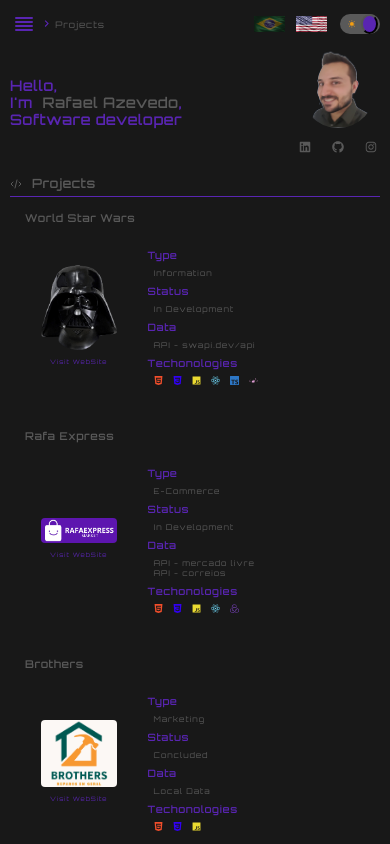
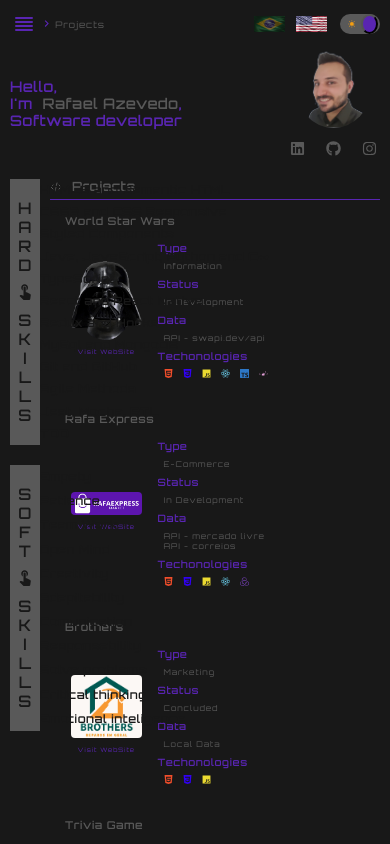
Before and after one commit to RafaelBiatoAzevedo/portifolio-Rafael-Azevedo, a React (Create React App) app: page / in a window 390 px wide. Shown: the top 844 px of the page. Built offline with nearby package versions, Linux system fonts and the light colour scheme.

Commit message:
feat: add menu soft e hard skills responsive

```diff
--- a/src/components/AsideLeft/index.tsx
+++ b/src/components/AsideLeft/index.tsx
@@ -1,18 +1,113 @@
-import { FC } from 'react';
+import { FC, useState } from 'react';
+
+import { MdTouchApp } from 'react-icons/md';
 
 import { useTheme } from 'styled-components';
 
 import { hardSkills, softSkills } from '~/utils/paths';
 
-import { Wrapper, WrapperTitle, WrapperContent } from './styles';
+import {
+  Wrapper,
+  WrapperSkills,
+  WrapperTitle,
+  WrapperContent,
+  WrapperResponsive,
+  ButtonShow,
+  WrapperShow,
+  Icon,
+} from './styles';
 
 import { Translator } from '../Translator';
 import { Text } from '../Text';
 
 export const AsideLeft: FC = (): JSX.Element => {
   const { colors, fontWeight } = useTheme();
+  const [isShowHS, setIsShowHS] = useState(false);
+  const [isShowSS, setIsShowSS] = useState(false);
+
+  const arrayHard: string[] = ['H', 'A', 'R', 'D'];
+  const arraySoft: string[] = ['S', 'O', 'F', 'T'];
+  const arraySkills: string[] = ['S', 'K', 'I', 'L', 'L', 'S'];
+
+  const handleChangeShowHS = (): void => {
+    setIsShowHS((prev) => !prev);
+  };
+
+  const handleChangeShowSS = (): void => {
+    setIsShowSS((prev) => !prev);
+  };
+
   return (
     <Wrapper>
+      <WrapperResponsive>
+        <ButtonShow onClick={handleChangeShowHS}>
+          {arrayHard.map((letter) => (
+            <Text
+              title={letter}
+              color={colors.primary}
+              size="2.5rem"
+              weight={fontWeight.bold}
+            />
+          ))}
+          <br />
+          <Icon>
+            <MdTouchApp />
+          </Icon>
+          <br />
+          {arraySkills.map((letter) => (
+            <Text
+              title={letter}
+              color={colors.primary}
+              size="2.5rem"
+              weight={fontWeight.bold}
+            />
+          ))}
+          <WrapperShow isShow={isShowHS} size="250px">
+            {hardSkills.map((hs) => (
+              <Text
+                weight={fontWeight.medium}
+                color={colors.primary}
+                title={<Translator path={hs} />}
+                size="1.8rem"
+              />
+            ))}
+          </WrapperShow>
+        </ButtonShow>
+        <ButtonShow onClick={handleChangeShowSS}>
+          {arraySoft.map((letter) => (
+            <Text
+              title={letter}
+              color={colors.primary}
+              size="2.5rem"
+              weight={fontWeight.bold}
+            />
+          ))}
+          <br />
+          <Icon>
+            <MdTouchApp />
+          </Icon>
+          <br />
+          {arraySkills.map((letter) => (
+            <Text
+              title={letter}
+              color={colors.primary}
+              size="2.5rem"
+              weight={fontWeight.bold}
+            />
+          ))}
+          <WrapperShow isShow={isShowSS} size="180px">
+            {softSkills.map((hs) => (
+              <Text
+                weight={fontWeight.medium}
+                color={colors.primary}
+                title={<Translator path={hs} />}
+                size="1.8rem"
+              />
+            ))}
+          </WrapperShow>
+        </ButtonShow>
+      </WrapperResponsive>
+      <WrapperSkills>
         <WrapperTitle>
           <Text
             weight={fontWeight.bold}
@@ -50,6 +145,7 @@
             />
           </WrapperContent>
         ))}
+      </WrapperSkills>
     </Wrapper>
   );
 };
--- a/src/components/AsideLeft/styles.ts
+++ b/src/components/AsideLeft/styles.ts
@@ -1,17 +1,74 @@
-import styled from 'styled-components';
+import styled, { css } from 'styled-components';
 
 export const Wrapper = styled.div`
+  width: 24%;
+
+  @media (max-width: ${(p) => p.theme.resolutions.small}) {
+    width: 26%;
+  }
+
+  @media (max-width: ${(p) => p.theme.resolutions.celphone}) {
+    width: auto;
+  }
+`;
+
+export const WrapperResponsive = styled.div`
+  display: none;
+  flex-direction: column;
+
+  gap: 20px;
+
+  @media (max-width: ${(p) => p.theme.resolutions.celphone}) {
+    display: flex;
+  }
+`;
+
+export const ButtonShow = styled.div`
+  position: relative;
+  background-color: ${(p) => p.theme.colors.tertiary};
+  display: flex;
+  flex-direction: column;
+  cursor: pointer;
+  align-items: center;
+
+  padding: 20px 6px;
+`;
+
+type TWrapperShow = {
+  size: string;
+  isShow: boolean;
+};
+
+export const WrapperShow = styled.div<TWrapperShow>`
+  position: absolute;
+  background-color: ${(p) => p.theme.colors.tertiary};
+  display: flex;
+  flex-direction: column;
+  justify-content: space-around;
+  width: 0px;
+  white-space: nowrap;
+
+  ${(p) =>
+    p.isShow &&
+    css`
+      width: ${() => p.size};
+      padding-left: 6px;
+    `}
+
+  transition: width 0.7s, padding-left 0.7s;
+
+  top: 0px;
+  bottom: 0px;
+  left: 100%;
+`;
+
+export const WrapperSkills = styled.div`
   background-color: ${(p) => p.theme.colors.primary};
   display: flex;
   flex-direction: column;
 
   gap: 5px;
-
-  width: 24%;
-
-  @media (max-width: ${(p) => p.theme.resolutions.small}) {
-    width: 26%;
-  }
+  width: 100%;
 
   @media (max-width: ${(p) => p.theme.resolutions.celphone}) {
     display: none;
@@ -32,3 +89,8 @@
   display: flex;
   padding: 5px 10px;
 `;
+
+export const Icon = styled.div`
+  color: ${(p) => p.theme.colors.primary};
+  font-size: 3rem;
+`;
--- a/src/components/Certificates/components/Certificate/styles.ts
+++ b/src/components/Certificates/components/Certificate/styles.ts
@@ -29,6 +29,11 @@
 
   padding: 20px;
   gap: 30px;
+
+  @media (max-width: ${(p) => p.theme.resolutions.celphone}) {
+    padding: 10px;
+    gap: 15px;
+  }
 `;
 
 export const WrapperInfo = styled.div`
--- a/src/components/ContactMe/styles.ts
+++ b/src/components/ContactMe/styles.ts
@@ -9,6 +9,7 @@
 export const WrapperLInks = styled.div`
   display: flex;
   justify-content: space-around;
+  flex-wrap: wrap;
   padding: 20px;
   width: 100%;
 `;
--- a/src/components/Courses/components/Course/styles.ts
+++ b/src/components/Courses/components/Course/styles.ts
@@ -20,6 +20,11 @@
 
   padding: 20px;
   gap: 30px;
+
+  @media (max-width: ${(p) => p.theme.resolutions.celphone}) {
+    padding: 10px;
+    gap: 15px;
+  }
 `;
 
 export const WrapperInfo = styled.div`
--- a/src/components/Experiences/components/Experience/styles.ts
+++ b/src/components/Experiences/components/Experience/styles.ts
@@ -20,6 +20,11 @@
 
   padding: 20px;
   gap: 30px;
+
+  @media (max-width: ${(p) => p.theme.resolutions.celphone}) {
+    padding: 10px;
+    gap: 15px;
+  }
 `;
 
 export const WrapperInfo = styled.div`
--- a/src/components/Header/components/LinksSocial/index.tsx
+++ b/src/components/Header/components/LinksSocial/index.tsx
@@ -16,17 +16,17 @@
         href="https://www.linkedin.com/in/rafael-azevedo-530889195/"
         target="_blank"
       >
-        <Text title="" color={colors.tertiary} size="2rem">
+        <Text title="" color={colors.tertiary} size="2.5rem">
           <FaLinkedin />
         </Text>
       </Link>
       <Link href="https://github.com/RafaelBiatoAzevedo" target="_blank">
-        <Text title="" color={colors.tertiary} size="2rem">
+        <Text title="" color={colors.tertiary} size="2.5rem">
           <FaGithub />
         </Text>
       </Link>
       <Link href="https://www.instagram.com/?hl=pt-br" target="_blank">
-        <Text title="" color={colors.tertiary} size="2rem">
+        <Text title="" color={colors.tertiary} size="2.5rem">
           <FaInstagram />
         </Text>
       </Link>
--- a/src/components/Projects/components/Project/styles.ts
+++ b/src/components/Projects/components/Project/styles.ts
@@ -20,6 +20,11 @@
 
   padding: 20px;
   gap: 30px;
+
+  @media (max-width: ${(p) => p.theme.resolutions.celphone}) {
+    padding: 10px;
+    gap: 15px;
+  }
 `;
 
 export const WrapperInfo = styled.div`
--- a/src/pages/Home/styles.ts
+++ b/src/pages/Home/styles.ts
@@ -17,5 +17,6 @@
 
   @media (max-width: ${(p) => p.theme.resolutions.small}) {
     padding: 10px;
+    gap: 10px;
   }
 `;
```
Lines whose indentation alone changed are shown as unchanged.
